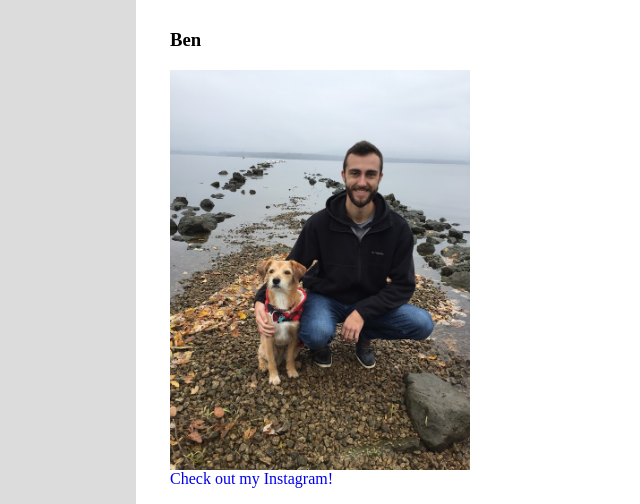
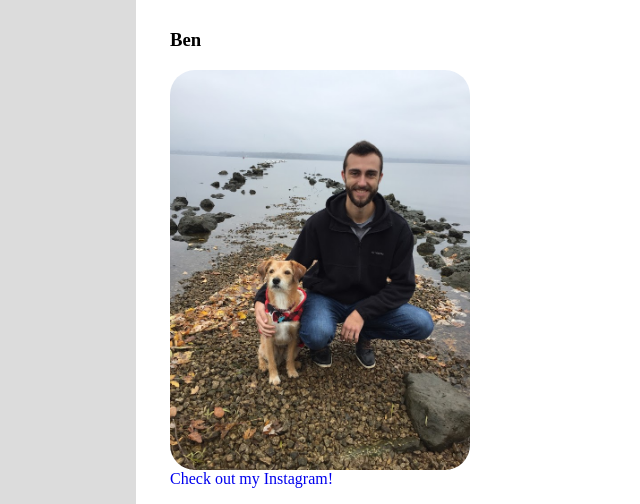
Before and after one commit to Alteroy/first-site, a plain HTML site: page index.html in a window 1280 px wide. Shown: the part 239-743 px from the top of the page, 22-662 px from the left. Drawn offline with Linux system fonts and the light colour scheme.

Commit message:
attempting to give img border

```diff
--- a/styles.css
+++ b/styles.css
@@ -5,6 +5,9 @@ body {
 #heading{
   background-color: RebeccaPurple;
   height: 20%;
+}
+#benpic{
+  border-radius:25px;
 }
 h1   {
   font-family: Verdana;
```
